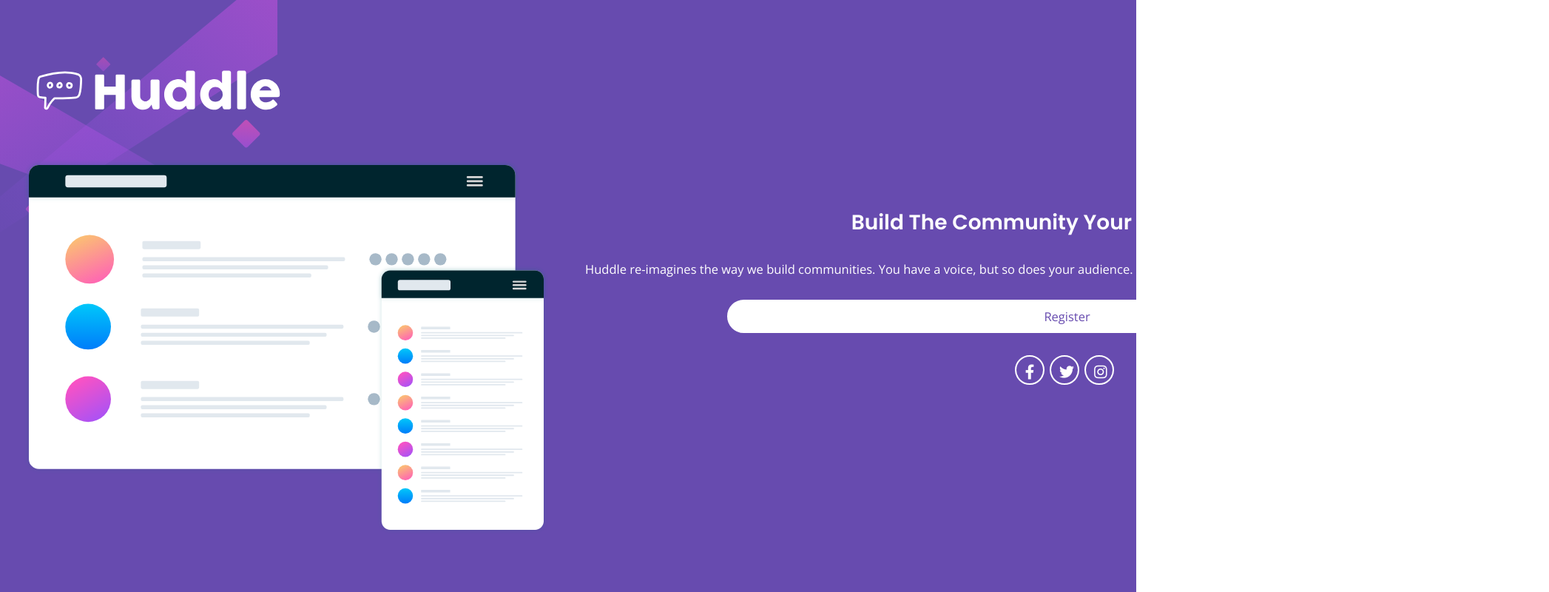
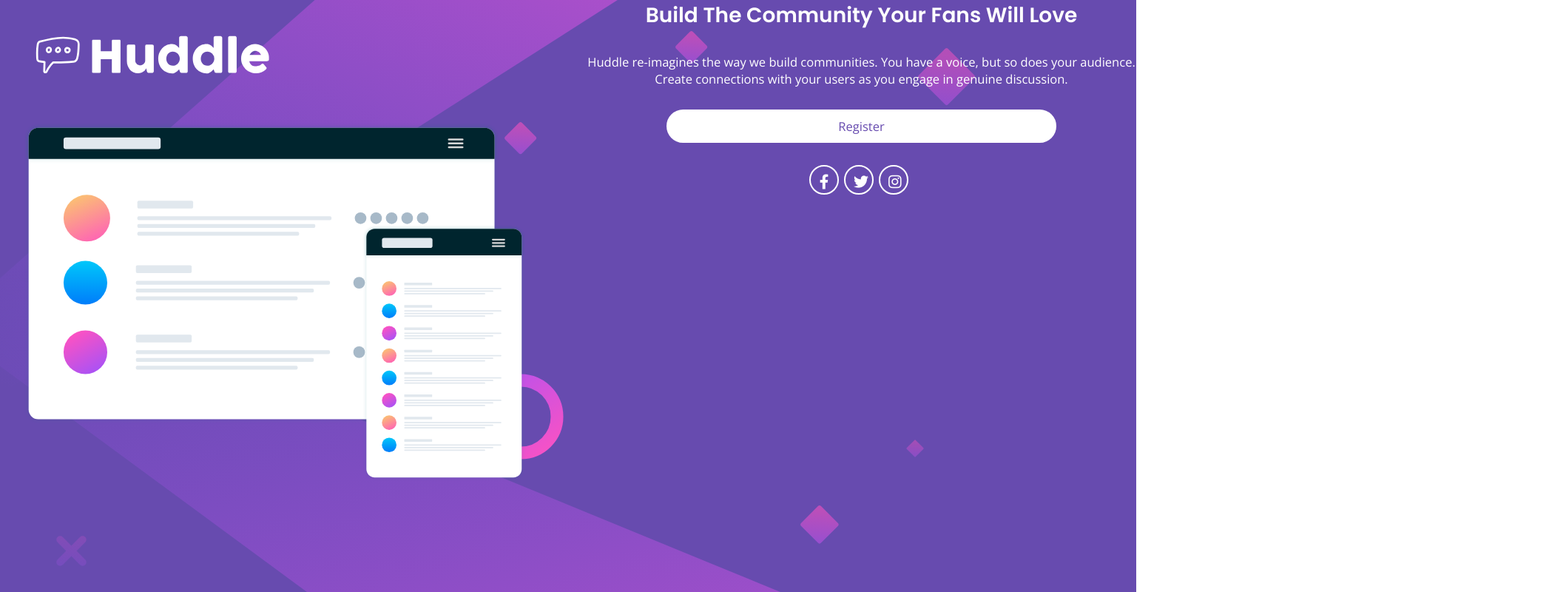
Before and after one commit to aimdexter/huddle_landing_page, a plain HTML site: page index.html in a window 1536 px wide. Shown: the whole page at 74% size, 2094 px wide, since content can reach past the window. Drawn offline with nearby package versions, Linux system fonts and the light colour scheme.

Commit message:
started desktop

```diff
--- a/main.scss
+++ b/main.scss
@@ -94,3 +94,48 @@ main{
 }
 
 }
+@media (min-width: 426px) {
+    body{
+        display: flex;
+        justify-content: center;
+    }
+    main{
+
+        max-width: 768px;
+        height: auto;
+        padding: 2rem 2rem;
+        display: flex;
+        flex-direction: row;
+    }
+
+}
+@media (min-width:1440px) {
+    body{
+        display: flex;
+        align-items: center;
+        justify-content: center;
+    }
+    main{
+        margin: 0rem;
+        padding: 0rem;
+        display: grid;
+        grid-template-columns: 1fr 1fr;
+        background-image: url(./images/bg-desktop.svg);
+        background-size: contain;
+        max-width: 100vw;
+        height: 100vh;
+
+    }
+    .left-side{
+        margin: 2rem;
+        .logo{
+            order: 1;
+            width: 10%;
+            }
+        .mockups{
+            order: 2;
+            width: 100%;
+        }
+    }
+
+}
```
Also changed, not shown: main.css, 1 other file.
